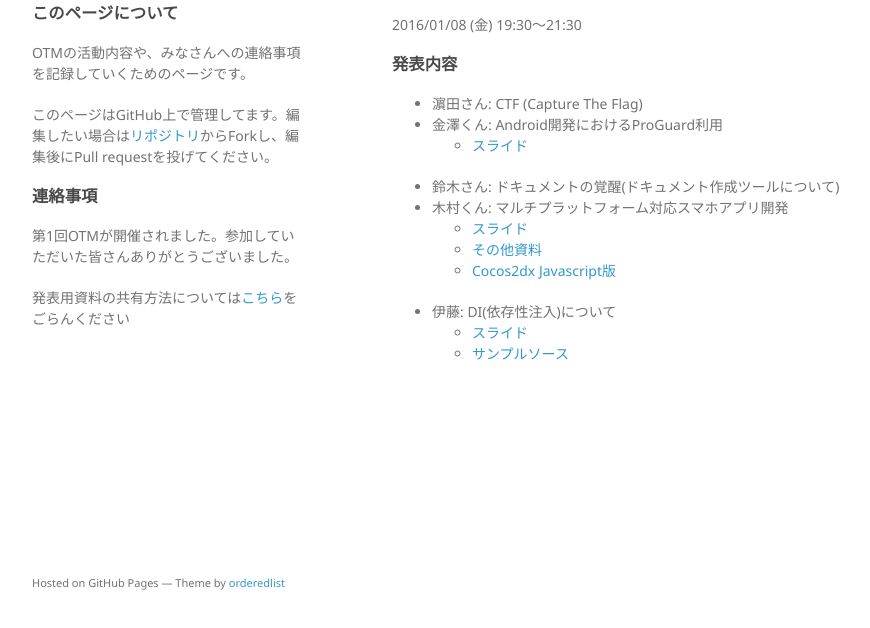
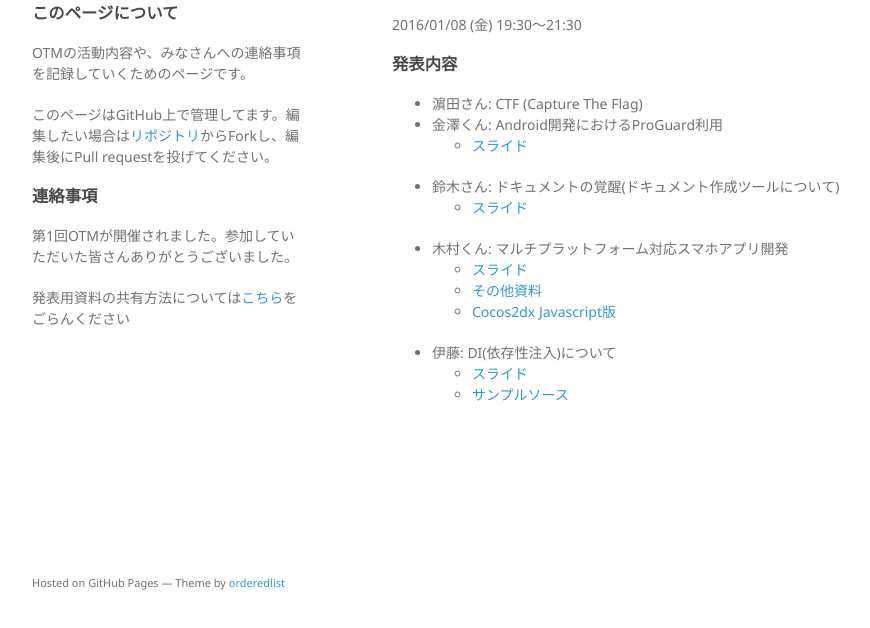
Before and after one commit to yuizho/yuizho.github.io, a plain HTML site: page index.html in a window 1280 px wide. Shown: the part 138-766 px from the top of the page, without its empty margins (178-1048 px from the left). Drawn offline with Linux system fonts and the light colour scheme.

Commit message:
index.htmlの第1回活動記録に鈴木さんのスライドを追加

```diff
--- a/index.html
+++ b/index.html
@@ -40,7 +40,11 @@
               <li><a href="http://www.slideshare.net/ryukana/androidproguard" class="commit-link">スライド</a></li>
             </ul>
           </li>
-          <li>鈴木さん: ドキュメントの覚醒(ドキュメント作成ツールについて)</li>
+          <li>鈴木さん: ドキュメントの覚醒(ドキュメント作成ツールについて)
+            <ul>
+              <li><a href="http://www.slideshare.net/tstakashisuzuki/doctool" class="commit-link">スライド</a></li>
+            </ul>
+          </li>
           <li>木村くん: マルチプラットフォーム対応スマホアプリ開発
             <ul>
               <li><a href="https://www.slideshare.net/secret/l7liD19V8doiGD" class="commit-link">スライド</a></li>
```
